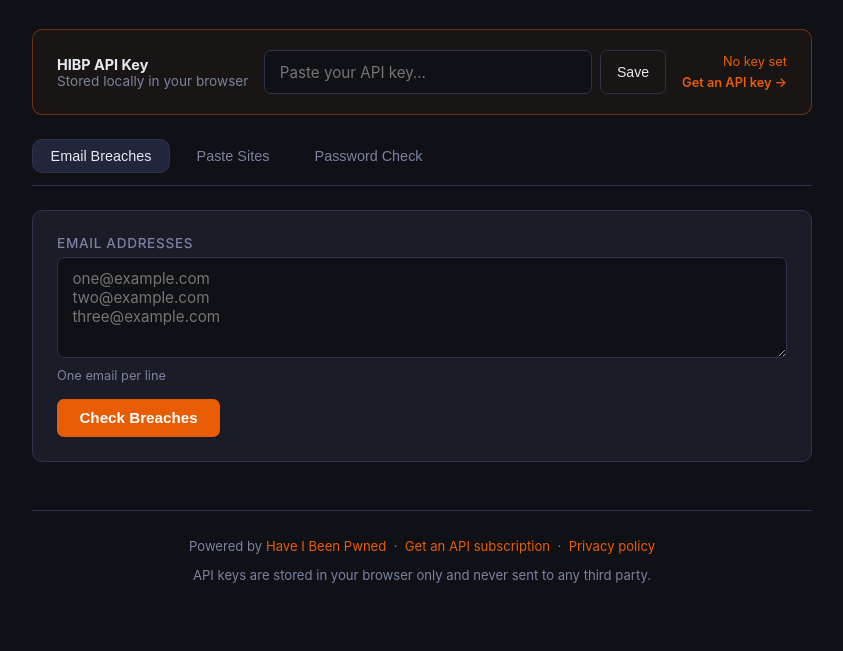
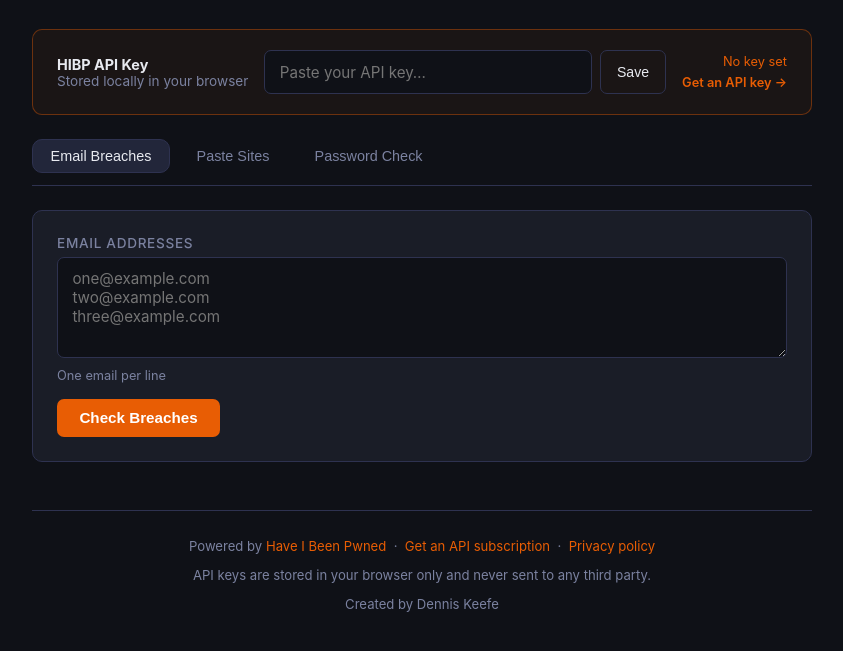
Before and after one commit to denniskeefe/pwnedlookup, a website: page public/index.html in a window 1280 px wide. Shown: the part 99-750 px from the top of the page, without its empty margins (218-1061 px from the left). Drawn offline with nearby package versions, Linux system fonts and the light colour scheme.

Commit message:
Add "Created by Dennis Keefe" to footer
Co-Authored-By: Claude Sonnet 4.6 <noreply@anthropic.com>

```diff
--- a/public/index.html
+++ b/public/index.html
@@ -439,6 +439,7 @@
         <a href="https://haveibeenpwned.com/Privacy" target="_blank" rel="noopener noreferrer">Privacy policy</a>
       </p>
       <p style="margin-top:0.35rem">API keys are stored in your browser only and never sent to any third party.</p>
+      <p style="margin-top:0.35rem">Created by Dennis Keefe</p>
     </footer>
   </div>
 
```
